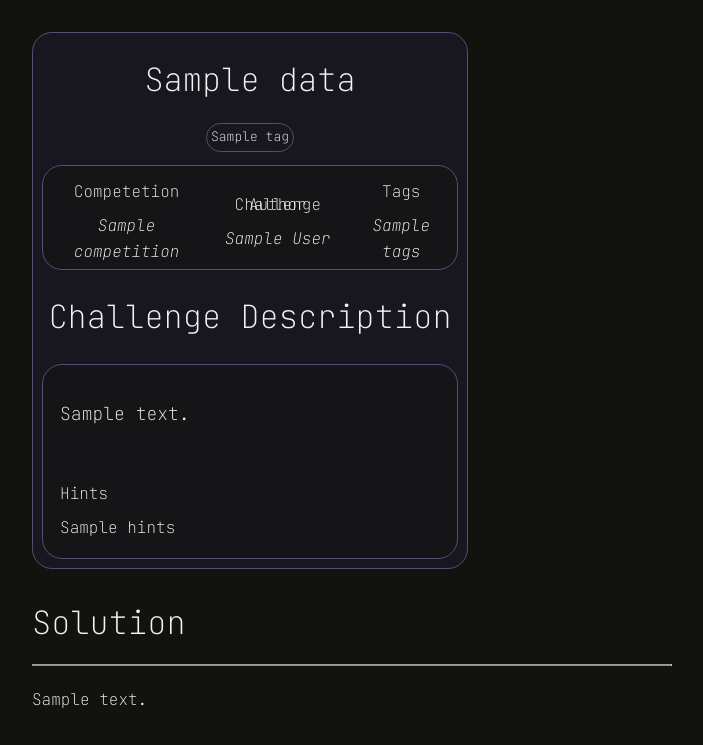
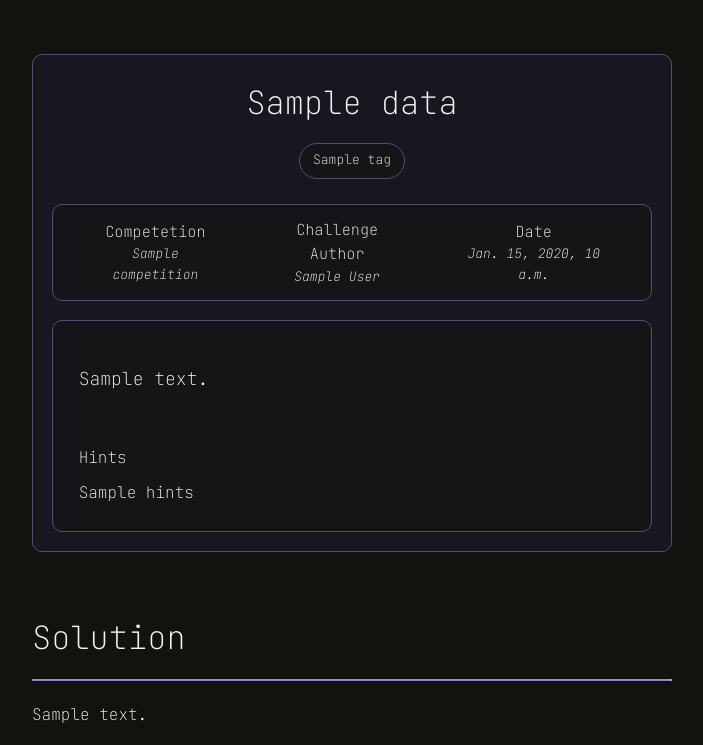
Before and after one commit to 1jepps0/portfolio_website, a Django app: template app/templates/writeup.html in a window 1280 px wide. Shown: the part 103-848 px from the top of the page, without its empty margins (288-991 px from the left). After the commit the page ends 826 px from the top, so only its background shows below. Run offline with Django 3.2, Linux system fonts and the light colour scheme; the template is opened without the code that fills it: most values are stand-ins (such as "Sample title", 1, 10 or a date in 2020).

Commit message:
add scaling margins

```diff
--- a/app/static/styles.css
+++ b/app/static/styles.css
@@ -152,10 +152,10 @@
 }
 
 .small-container{
-  width: 50%;
-  margin: auto;
-  overflow: hidden;
-  padding: 2rem 0;
+    width: clamp(25rem, 50%, 50rem);
+    margin: auto;
+    margin-top: 1rem;
+    overflow: hidden;
 }
 
 .container{
@@ -319,39 +319,49 @@
 .challenge-info {
   color: var(color-font);
   border: 1px solid var(--color-light-accent2);
-  border-radius: 20px;
+  border-radius: 10px;
   background: var(--color-main);
   text-align: center;
 
   display: inline-block;
+  width: 100%;
   font-size: 16px;
+  margin-top: 6%;
+  margin-bottom: 6%;
 }
 
 .challenge-meta {
     border: 1px solid var(--color-light-accent2);
-    border-radius: 20px;
-    padding: 1%;
-    margin: 2%;
+    border-radius: 10px;
+    padding: 2%;
+    margin: 3%;
     background: var(--color-dark-accent);
     text-align: center;
 
     display: flex;
-    justify-content: space-between;
+    justify-content: center;
     align-items: center;
 }
 
 .meta-component {
-    padding-left: 2%;
-    padding-right: 2%;
+    padding-inline: clamp(1px, 4%, 600px);
+    font-size: 13px;
+}
+
+.meta-header {
+
+    padding: 0%;
+    margin: 0%;
+
 }
 
 .description {
   border: 1px solid var(--color-light-accent2);
-  border-radius: 20px;
+  border-radius: 10px;
   background: var(--color-dark-accent);
   text-align: left;
   padding: 4%;
-  margin: 2%;
+  margin: 3%;
   max-height: 300px;
   overflow: auto;
 }
@@ -757,14 +767,14 @@
 
     margin: 1%;
     margin-top: -1%;
-    padding: .8%;
-    padding-left: 1%;
-    padding-right: 1%;
+    padding: 1%;
+    padding-left: 2%;
+    padding-right: 2%;
 
     font-size: 13px;
 
     border: 1px solid var(--color-light-accent2);
-    background-color: var(--color-main);
+    background-color: var(--color-dark-accent);
     border-radius: 20px;
 }
 
--- a/app/templates/writeup.html
+++ b/app/templates/writeup.html
@@ -3,6 +3,7 @@
 
 {% block content %}
     <div class="small-container">
+        <div class="center">
              <div class="challenge-info">
                 <h1>
                     {{data.name}}
@@ -19,26 +20,27 @@
                 <div class="challenge-meta">
 
                     <div class="meta-component">
-                    <h4>Competetion</h4>
+                        <h3 class="meta-header">Competetion</h3>
                         <i>{{data.competition}}</i>
                         <br>
                     </div>
 
                     <div class="meta-component">
-                    <h4>Challenge Author</h4>
+                        <h3 class="meta-header">Challenge Author</h3>
                         <i>{{data.author}}</i>
                         <br>
                     </div>
 
                     <div class="meta-component">
-                    <h4>Tags</h4>
-                    <i>{{data.tags}}</i>
+                        <h3 class="meta-header">Date</h3>
+                        <i>{{data.date}}</i>
                         <br>
                     </div>
 
+
+
                 </div>
 
-                <h1 >Challenge Description</h1>
                 <div class="description">
                     <p>
                         <span id="descriptionText">{{data.description}}</span>
@@ -50,6 +52,7 @@
 
             </div>
 
+        </div>
     <h1>
         Solution
         <hr></hr>
```
Also changed, not shown: db.sqlite3, media/writeup_images/ictf24/babychecker_revenge/2025-01-06-15-12-23_Babychecker_Revenge_.png (added), media/writeup_images/ictf24/babychecker_revenge/2025-01-06-15-29-09_Babychecker_Revenge_.png (added), media/writeup_images/ictf24/babychecker_revenge/2025-01-06-15-32-24_Babychecker_Revenge_.png (added), 2 other files. Lines whose indentation alone changed are shown as unchanged.
